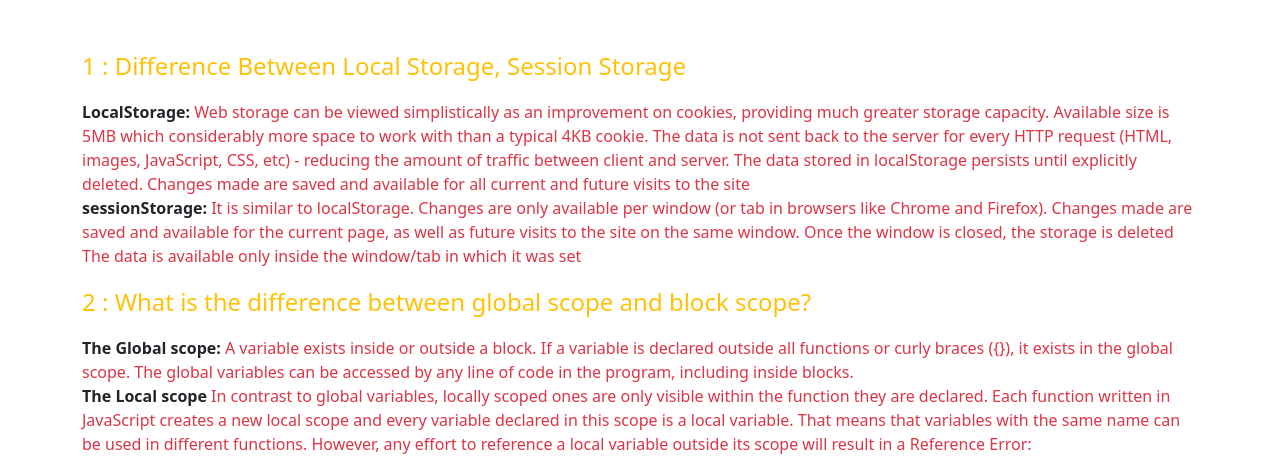
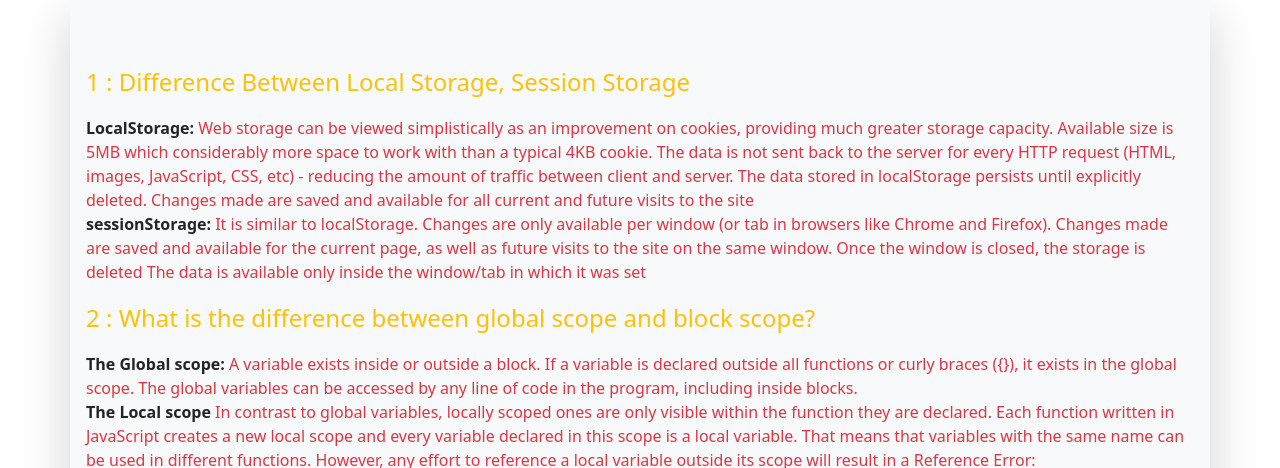
Before and after one commit to anisa6121/assinment-7, a plain HTML site: page another file/blog.html in a window 1280 px wide. Shown: the top 468 px of the page. Drawn offline with nearby package versions, Linux system fonts and the light colour scheme.

Commit message:
blog.html some changes

```diff
--- a/another file/blog.html
+++ b/another file/blog.html
@@ -18,7 +18,7 @@
 </head>
 <body>
 
-<section class="container">
+<section class="container bg-light shadow-lg mb-5 p-3">
 <div >
  <p class="mt-5 fs-4 text-warning">1 : Difference Between Local Storage, Session Storage </p>
  <p class="text-danger"><span class="text-dark fw-bold">LocalStorage:</span>
@@ -98,6 +98,7 @@ Event Loop will take the first event from the queue and will push it to the Call
     <br>
     const total = a + b;}
 </span>
+<br>
 parametar that is not passed will be undefined. <br>
 
 property that does'nt exist on an object will give you undefine. example-
```
